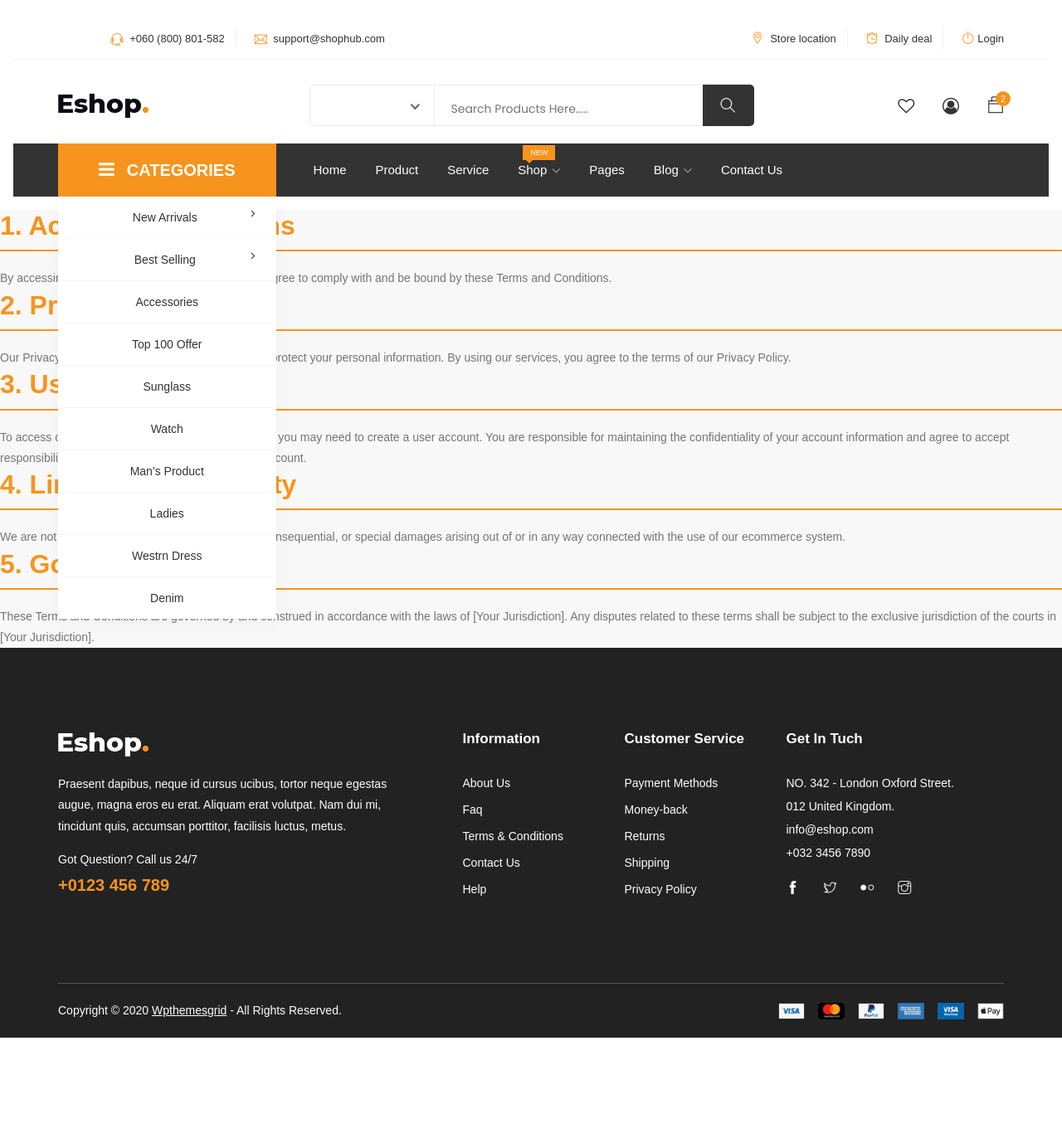
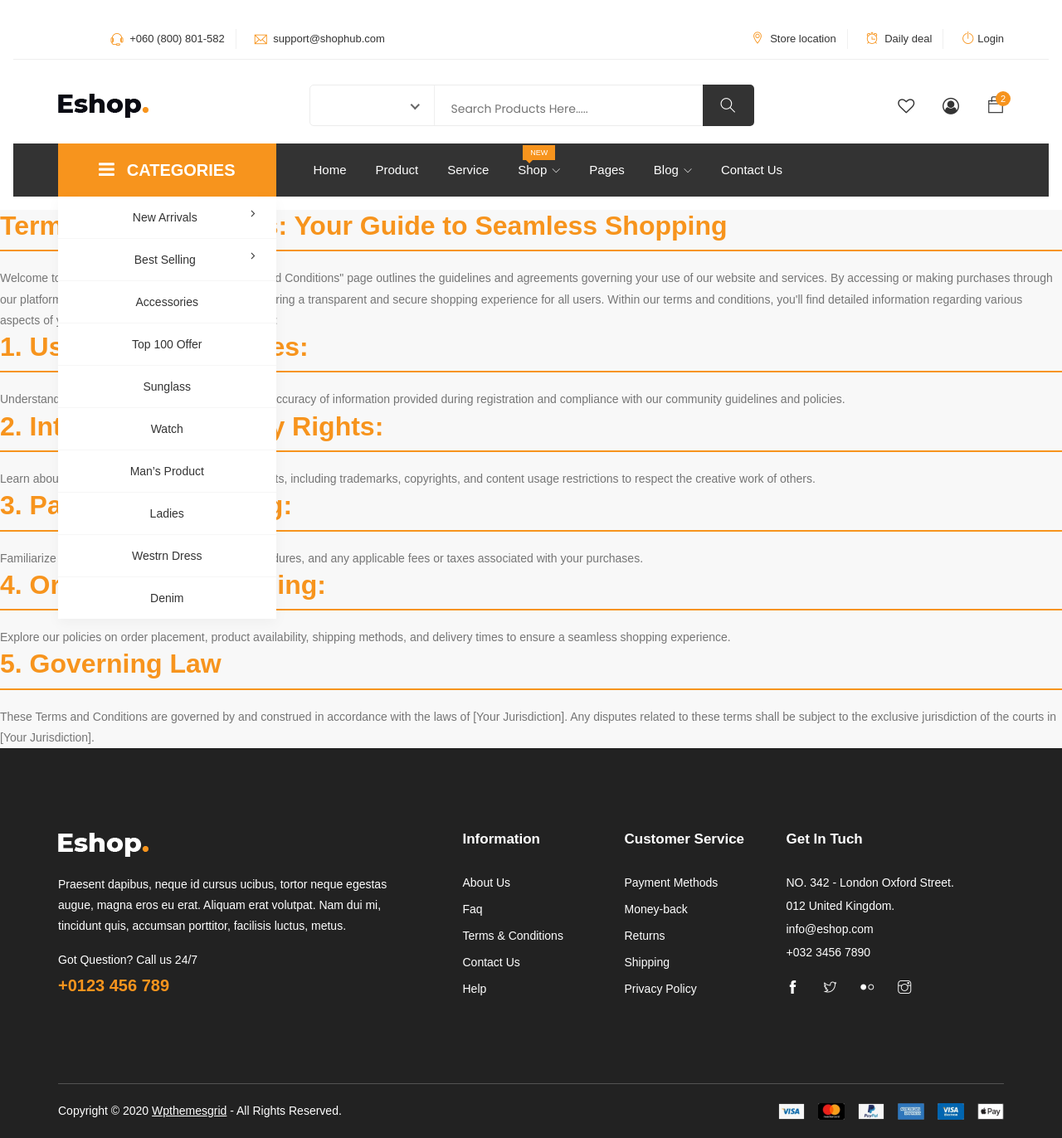
Before and after one commit to AmanRana07/OmniCart, a Django app: page /termsandconditions/ in a window 1280 px wide. Shown: the whole page at 83% size. Before the commit the page ends 1251 px from the top, so only its background shows below. Run offline with Django 4.2, Linux system fonts and the light colour scheme; some libraries are stand-ins or nearby versions.

Commit message:
uploading files

```diff
--- a/templates/OmniCart/info/termsandcondition.html
+++ b/templates/OmniCart/info/termsandcondition.html
@@ -5,25 +5,30 @@
 {% block content %}
 
     <section>
-        <h2>1. Acceptance of Terms</h2>
-        <p>By accessing or using our ecommerce system, you agree to comply with and be bound by these Terms and Conditions.</p>
+        <h2><b> Terms and Conditions: Your Guide to Seamless Shopping</b></h2>
+        <p>Welcome to our e-commerce platform! Our "Terms and Conditions" page outlines the guidelines and agreements governing your use of our website and services. By accessing or making purchases through our platform, you agree to abide by these terms, ensuring a transparent and secure shopping experience for all users.
+
+            Within our terms and conditions, you'll find detailed information regarding various aspects of your interaction with our website, including:</p>
     </section>
 
     <section>
-        <h2>2. Privacy Policy</h2>
-        <p>Our Privacy Policy outlines how we collect, use, and protect your personal information. By using our services, you agree to the terms of our Privacy Policy.</p>
+        <h2>1. User Responsibilities:</h2>
+        <p>Understand your obligations as a user, including the accuracy of information provided during registration and compliance with our community guidelines and policies.</p>
     </section>
 
     <section>
-        <h2>3. User Accounts</h2>
-        <p>To access certain features of our ecommerce system, you may need to create a user account. You are responsible for maintaining the confidentiality of your account information and agree to accept responsibility for all activities that occur under your account.</p>
+        <h2>2. Intellectual Property Rights: </h2>
+        <p>Learn about the protection of intellectual property rights, including trademarks, copyrights, and content usage restrictions to respect the creative work of others.</p>
     </section>
 
-    <!-- Add more sections based on your specific terms and conditions -->
+    <section>
+        <h2>3. Payment and Billing:</h2>
+        <p>Familiarize yourself with payment terms, billing procedures, and any applicable fees or taxes associated with your purchases.</p>
+    </section>
 
     <section>
-        <h2>4. Limitation of Liability</h2>
-        <p>We are not liable for any direct, indirect, incidental, consequential, or special damages arising out of or in any way connected with the use of our ecommerce system.</p>
+        <h2>4. Ordering and Shipping:</h2>
+        <p>Explore our policies on order placement, product availability, shipping methods, and delivery times to ensure a seamless shopping experience.</p>
     </section>
 
     <section>
```
